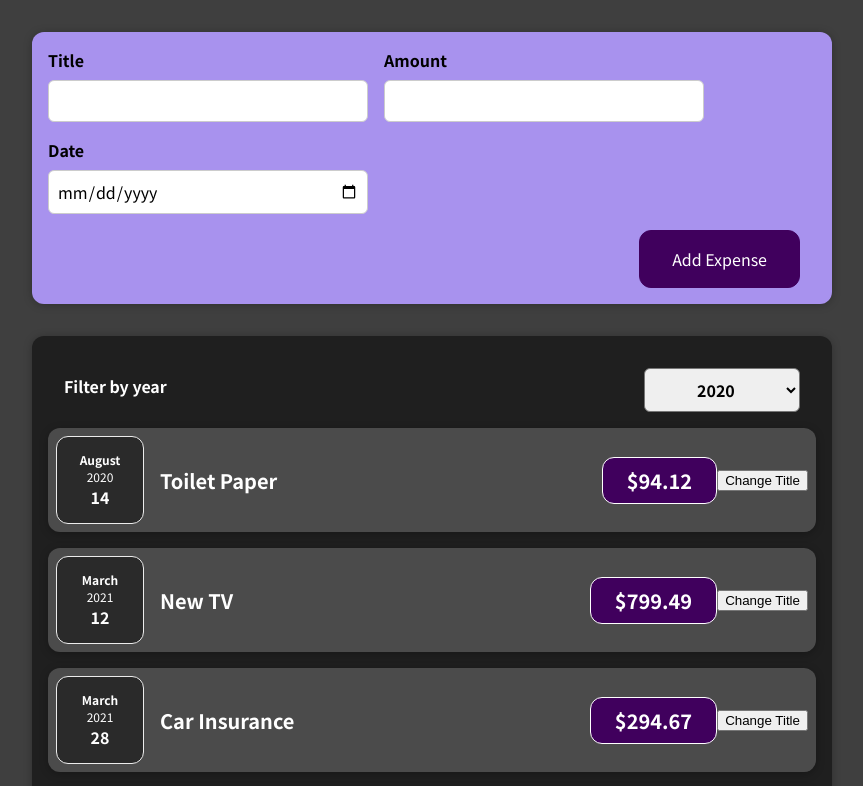
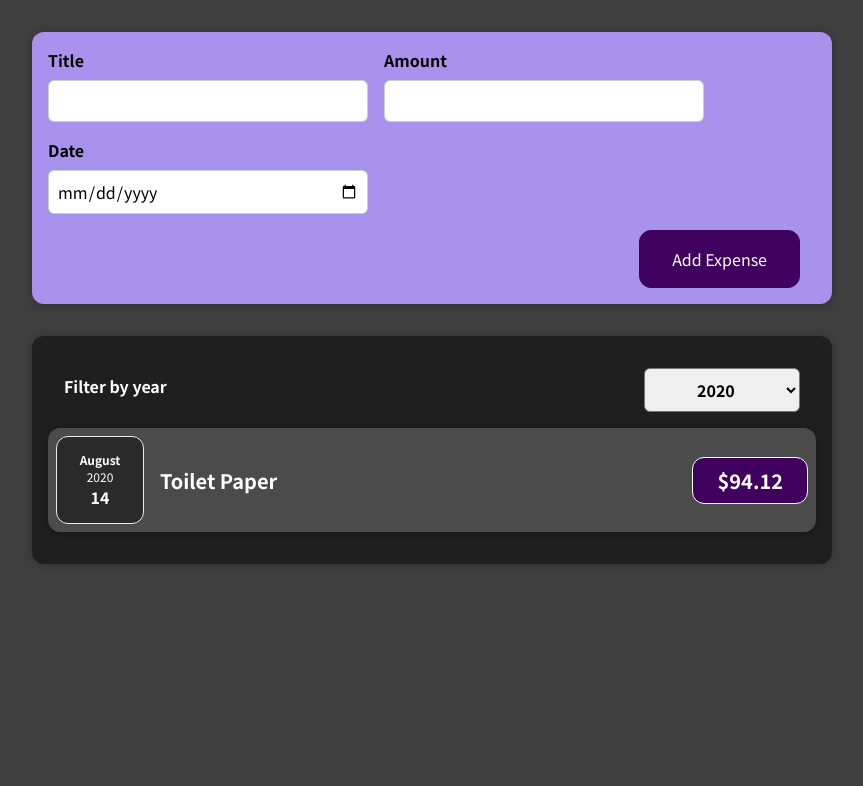
Before and after one commit to mikaws/react-complete-guide, a React (Create React App) app in the folder 1-expense-tracker/: page / in a window 1280 px wide. Shown: the top 786 px of the page, without its empty margins (208-1071 px from the left). Built offline with nearby package versions, Linux system fonts and the light colour scheme.

Commit message:
add maps and render lists of data

```diff
--- a/1-expense-tracker/src/App.js
+++ b/1-expense-tracker/src/App.js
@@ -1,10 +1,9 @@
-import React from 'react';
+import React, {useState} from 'react';
 
 import NewExpense from './components/NewExpense/NewExpense';
 import Expenses from './components/Expenses/Expenses';
 
-const App = () =>{
-  const expenses = [
+const DUMMY_EXPENSES = [
   {
     id: "e1",
     title: "Toilet Paper",
@@ -31,9 +30,13 @@
   },
 ];
 
+const App = () =>{
+  const [expenses, setExpenses] = useState(DUMMY_EXPENSES);
+
   const addExpenseHandler = expense => {
-    console.log('In App.js');
-    console.log(expense);
+    setExpenses((prevExpenses) => {
+      return [expense, ...prevExpenses];
+    });
   };
 
   return (
--- a/1-expense-tracker/src/components/Expenses/ExpenseItem.js
+++ b/1-expense-tracker/src/components/Expenses/ExpenseItem.js
@@ -1,26 +1,17 @@
-import React, { useState } from 'react';
+import React from 'react';
 
 import ExpenseDate from './ExpenseDate';
 import Card from '../UI/Card';
 import './ExpenseItem.css';
 
 const ExpenseItem = (props) => {
-
-  const [title, setTitle]= useState(props.title);
-
-  const clickHandler = () => {
-    setTitle('Updated!');
-    console.log(title);
-  };
-
   return (
-    <Card className="expense-item">
-      <ExpenseDate date={props.date}/>
-      <div className="expense-item__description">
-        <h2>{title}</h2>
-        <div className="expense-item__price">${props.amount}</div>
+    <Card className='expense-item'>
+      <ExpenseDate date={props.date} />
+      <div className='expense-item__description'>
+        <h2>{props.title}</h2>
+        <div className='expense-item__price'>${props.amount}</div>
       </div>
-      <button onClick={clickHandler}>Change Title</button>
     </Card>
   );
 }
--- a/1-expense-tracker/src/components/Expenses/Expenses.js
+++ b/1-expense-tracker/src/components/Expenses/Expenses.js
@@ -2,7 +2,7 @@
 import Card from '../UI/Card';
 import './Expenses.css'
 import ExpensesFilter from './ExpensesFilter';
-import {React, useState} from 'react';
+import React, {useState} from 'react';
 
 const Expenses = (props) => {
   const [filteredYear, setFilteredYear] = useState('2020');
@@ -10,11 +10,15 @@
     setFilteredYear(selectedYear);
   }
 
+  const filteredExpenses = props.items.filter(expense => {
+    return expense.date.getFullYear().toString() === filteredYear;
+  });
+
   return (
     <>
       <Card className="expenses">
         <ExpensesFilter selected={filteredYear} onChangeFilter={filterChangeHandler}/>
-        {props.items.map(expense => {
+        {filteredExpenses.map(expense => {
           return (
             <ExpenseItem
               key={expense.id}
--- a/1-expense-tracker/src/components/NewExpense/ExpenseForm.js
+++ b/1-expense-tracker/src/components/NewExpense/ExpenseForm.js
@@ -1,4 +1,4 @@
-import { React, useState } from 'react';
+import React, {useState} from 'react';
 
 import './ExpenseForm.css';
 
```
Also changed, not shown: 1 other file (tests, documents, lock files or other folders). Lines whose indentation alone changed are shown as unchanged.
